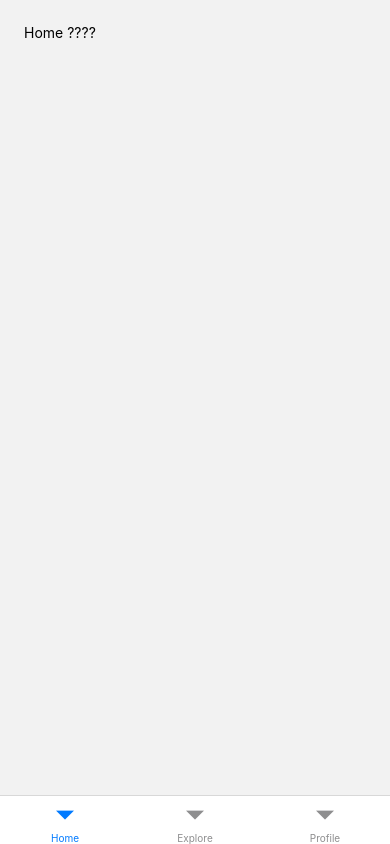
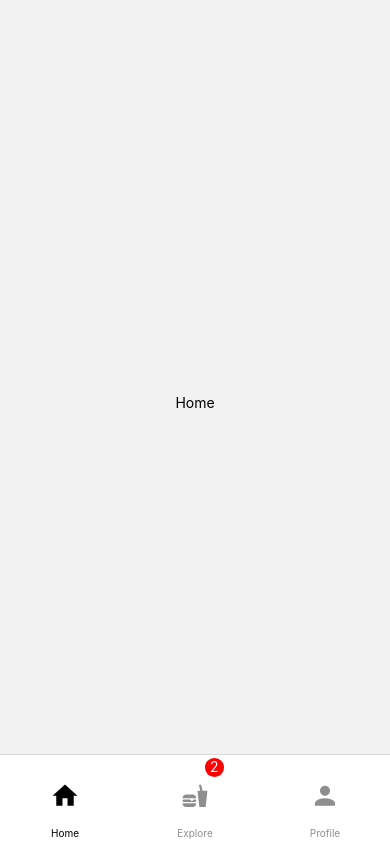
Before and after one commit to Brian-Go-Developer/mow, a React Native app: screen /Home in a window 390 px wide. Built offline with nearby package versions, Linux system fonts and the light colour scheme.

Commit message:
edited navigation

```diff
--- a/App.js
+++ b/App.js
@@ -1,33 +1,61 @@
-import { StatusBar } from "expo-status-bar";
 import React from "react";
 import { StyleSheet, Text, View } from "react-native";
+import { StatusBar } from "expo-status-bar";
 import { NavigationContainer } from "@react-navigation/native";
 import { createBottomTabNavigator } from "@react-navigation/bottom-tabs";
+import { MaterialCommunityIcons } from "@expo/vector-icons";
 import { Home, Profile, Explore } from "./screens";
 
 const Tab = createBottomTabNavigator();
 
 export default function App() {
   return (
+    <>
+      <StatusBar />
       <NavigationContainer>
         <Tab.Navigator
           screenOptions={{
             headerShown: false,
+            tabBarStyle: {
+              height: 90,
+            },
+            tabBarActiveTintColor: "#000000",
           }}
         >
-        <Tab.Screen name="Home" component={Home} />
-        <Tab.Screen name="Explore" component={Explore} />
-        <Tab.Screen name="Profile" component={Profile} />
+          <Tab.Screen
+            name="Home"
+            component={Home}
+            options={{
+              tabBarIcon: makeIconRender("home"),
+              tabBarLabelStyle: { marginTop: -10, marginBottom: 5 },
+            }}
+          />
+          <Tab.Screen
+            name="Explore"
+            component={Explore}
+            options={{
+              tabBarIcon: makeIconRender("food"),
+              tabBarBadge: 2,
+              tabBarBadgeStyle: { backgroundColor: "red", left: 10 },
+              tabBarLabelStyle: { marginTop: -10, marginBottom: 5 },
+            }}
+          />
+          <Tab.Screen
+            name="Profile"
+            component={Profile}
+            options={{
+              tabBarIcon: makeIconRender("account"),
+              tabBarLabelStyle: { marginTop: -10, marginBottom: 5 },
+            }}
+          />
         </Tab.Navigator>
       </NavigationContainer>
+    </>
   );
 }
 
-const styles = StyleSheet.create({
-  container: {
-    flex: 1,
-    backgroundColor: "#fff",
-    alignItems: "center",
-    justifyContent: "center",
-  },
-});
+const makeIconRender = (name) => {
+  return ({ color }) => (
+    <MaterialCommunityIcons name={name} color={color} size={30} />
+  );
+};
--- a/package.json
+++ b/package.json
@@ -17,7 +17,10 @@
     "react": "17.0.1",
     "react-dom": "17.0.1",
     "react-native": "0.64.3",
-    "react-native-web": "0.17.1"
+    "react-native-safe-area": "^0.5.1",
+    "react-native-web": "0.17.1",
+    "react-native-safe-area-context": "3.3.2",
+    "@expo/vector-icons": "^12.0.0"
   },
   "devDependencies": {
     "@babel/core": "^7.12.9"
--- a/screens/Home.js
+++ b/screens/Home.js
@@ -4,7 +4,7 @@ import { global } from "../styles/global";
 const Home = () => {
   return (
     <View style={global.container}>
-      <Text>Home ????</Text>
+      <Text>Home</Text>
     </View>
   );
 };
--- a/styles/global.js
+++ b/styles/global.js
@@ -2,6 +2,10 @@ import { StyleSheet } from "react-native";
 
 export const global = StyleSheet.create({
   container: {
-    padding: 24,
+    flex: 1,
+    justifyContent: "center",
+    alignItems: "center",
+    paddingTop: 50,
+    paddingHorizontal: 24,
   },
 });
```
Also changed, not shown: 1 other file (tests, documents, lock files or other folders). Lines whose indentation alone changed are shown as unchanged.
